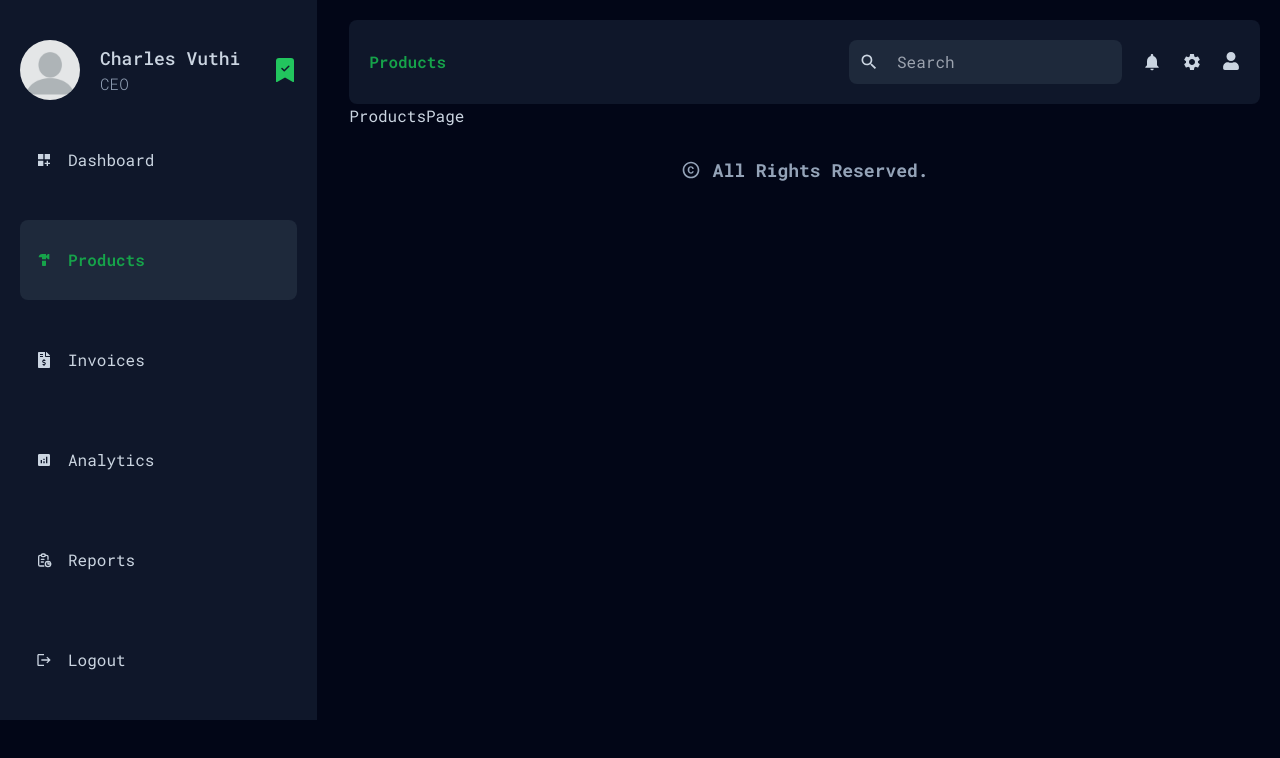
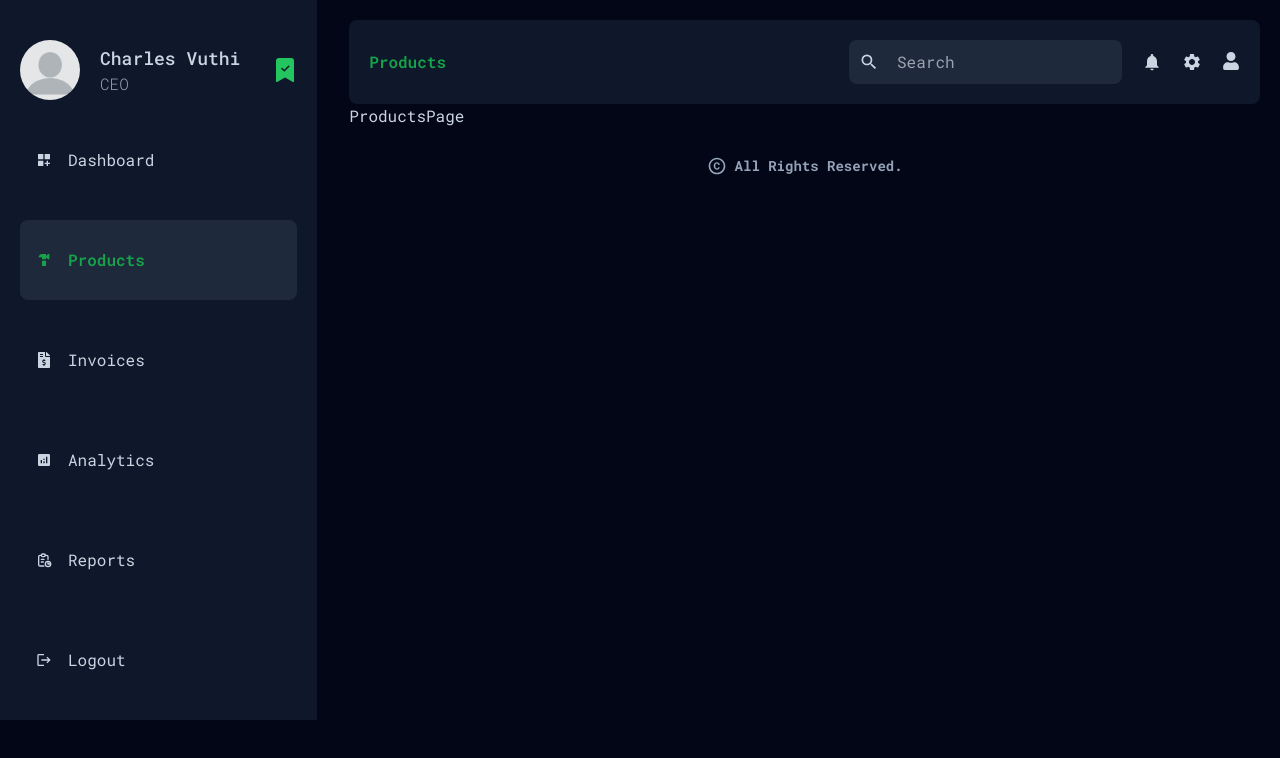
Before and after one commit to esthercate/Hardware-store-management, a Next.js app: page /dashboard/products in a window 1280 px wide. Shown: the top 758 px of the page. Built offline with nearby package versions, Linux system fonts and the light colour scheme.

Commit message:
change footer text styles

```diff
--- a/app/dashboard/products/page.jsx
+++ b/app/dashboard/products/page.jsx
@@ -2,7 +2,7 @@ import React from 'react'
 
 const ProductsPage = () => {
   return (
-    <div>ProductsPage</div>
+    <div className='container'>ProductsPage</div>
   )
 }
 
--- a/app/ui/dashboard/footer/footer.jsx
+++ b/app/ui/dashboard/footer/footer.jsx
@@ -3,7 +3,7 @@ import { MdCopyright } from 'react-icons/md'
 
 const Footer = () => {
   return (
-    <div className='flex justify-center items-center gap-3 font-bold text-lg mt-7 text-slate-400'>
+    <div className='flex justify-center items-center gap-2 font-bold text-sm mt-7 text-slate-400'>
       <MdCopyright size={20} />
       <div>All Rights Reserved.</div>
     </div>
```
